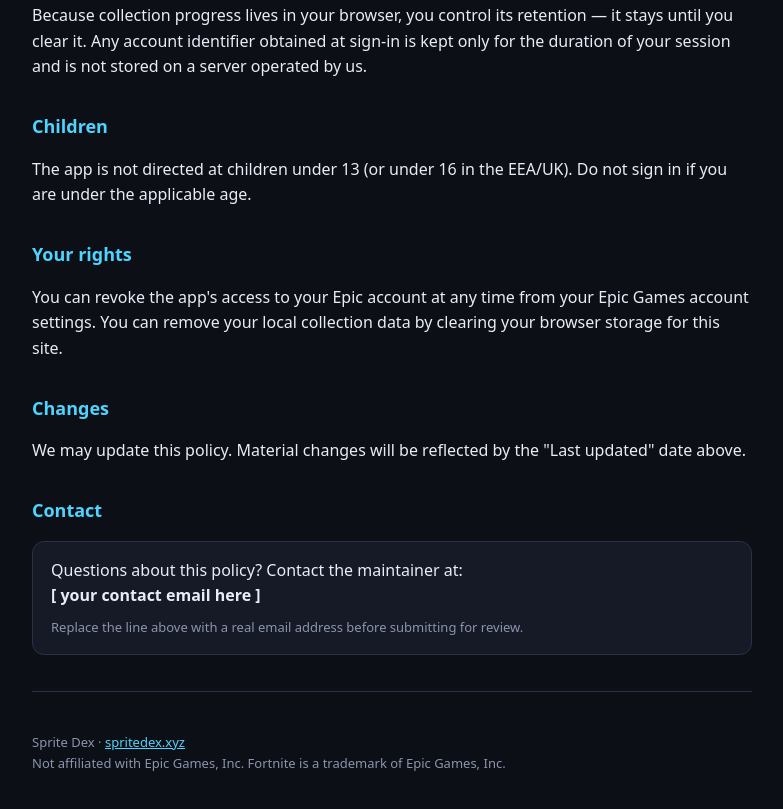
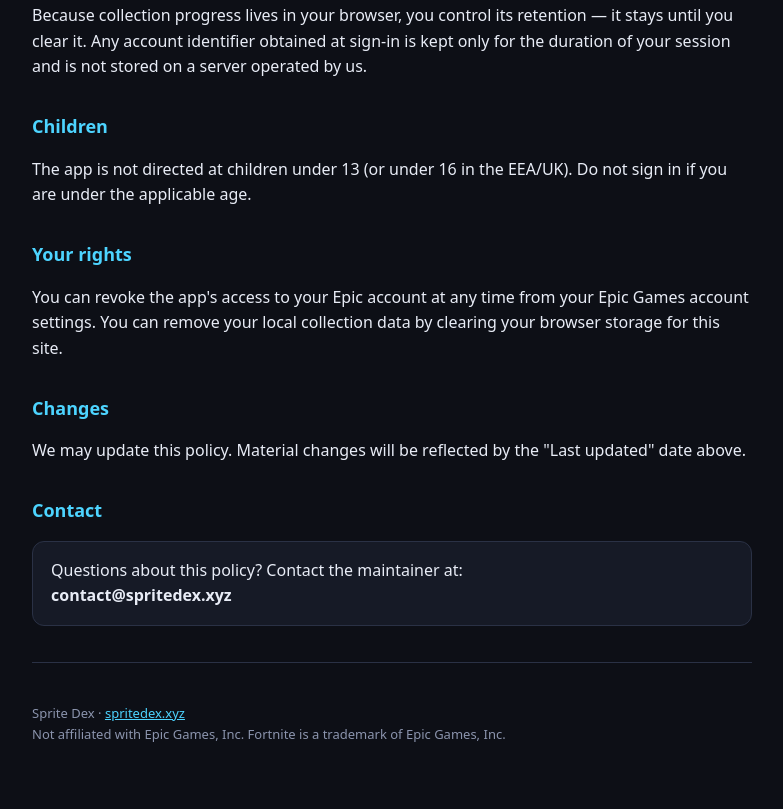
Before and after one commit to IRdotAI/sprite-index, a plain HTML site: page privacy/index.html in a window 1280 px wide. Shown: the part 1291-2100 px from the top of the page, without its empty margins (248-1031 px from the left). Drawn offline with Linux system fonts and the light colour scheme.

Commit message:
Replace placeholder email with actual contact email
Updated contact email in privacy policy page.

```diff
--- a/privacy/index.html
+++ b/privacy/index.html
@@ -98,9 +98,7 @@ footer{color:var(--dim);font-size:13px;margin-top:40px}
   <h2>Contact</h2>
   <div class="card">
     <p style="margin:0">Questions about this policy? Contact the maintainer at:
-    <br><strong>[ your contact email here ]</strong></p>
-    <p class="dim" style="margin:8px 0 0;font-size:13px">Replace the line above
-    with a real email address before submitting for review.</p>
+    <br><strong>contact@spritedex.xyz</strong></p>
   </div>
 
   <hr>
```
